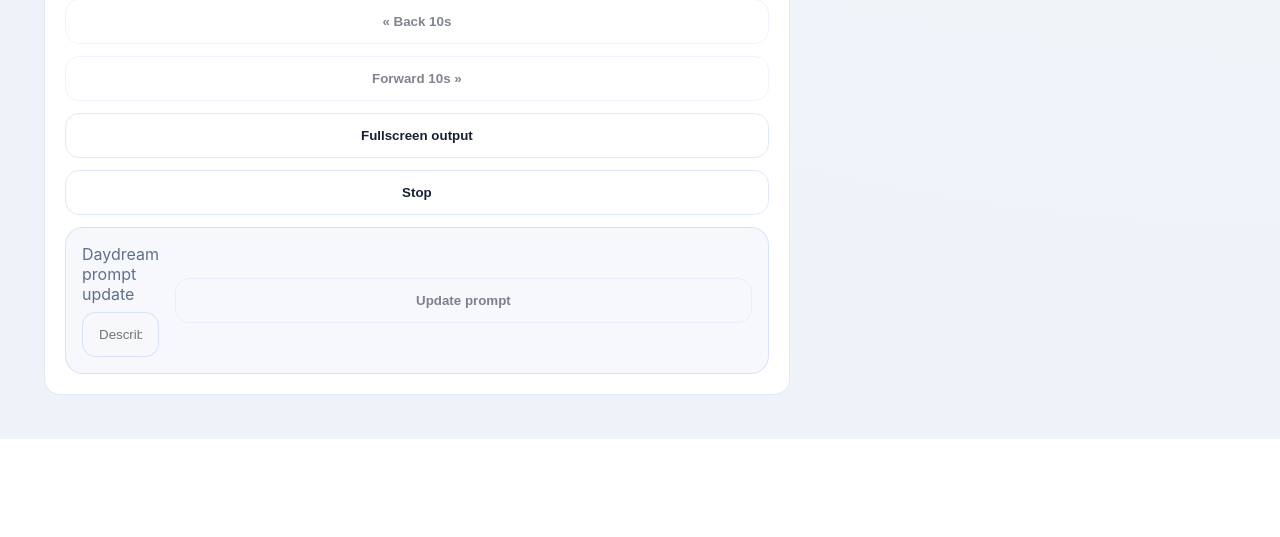
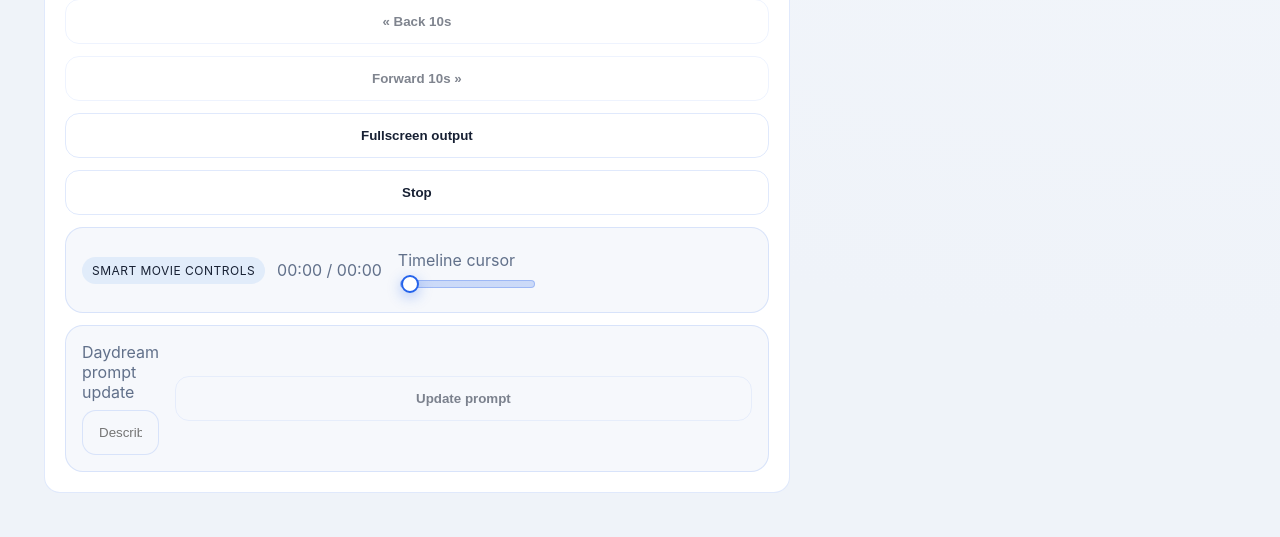
Before and after one commit to Gigibit/lamialux, a Django app: page /movie in a window 1280 px wide. Shown: the part 1766-2303 px from the top of the page. Before the commit the page ends 2205 px from the top, so only its background shows below. Run offline with Django 5.2, Linux system fonts and the light colour scheme; some libraries are stand-ins or nearby versions.

Commit message:
Improve movie controls with timeline seek cursor

```diff
--- a/audiobook/static/audiobook/app.js
+++ b/audiobook/static/audiobook/app.js
@@ -9,6 +9,8 @@
   const movieForwardButton = document.getElementById('movie-forward');
   const moviePromptInput = document.getElementById('movie-daydream-prompt-update');
   const moviePromptSubmitButton = document.getElementById('movie-daydream-prompt-submit');
+  const movieSeekInput = document.getElementById('movie-seek');
+  const movieTimerEl = document.getElementById('movie-timer');
   const statusEl = document.getElementById('stream-status');
   const animationCanvas = document.getElementById('theia-canvas');
   const theiaFormSvg = document.getElementById('theia-form-deeper');
@@ -73,6 +75,7 @@
   let lipAxisMixBias = 0.5;
   let playbackToken = 0;
   let currentIndex = 0;
+  let isSeekingMovieTimeline = false;
   let cancelled = false;
   let youtubePlayer = null;
   let youtubePlayerReadyPromise = null;
@@ -1276,26 +1279,71 @@
     }
   };
 
-  const seekMovie = (deltaSeconds) => {
+  const formatMediaTime = (seconds) => {
+    if (!Number.isFinite(seconds) || seconds < 0) {
+      return '00:00';
+    }
+    const totalSeconds = Math.floor(seconds);
+    const hours = Math.floor(totalSeconds / 3600);
+    const minutes = Math.floor((totalSeconds % 3600) / 60);
+    const secs = totalSeconds % 60;
+    if (hours > 0) {
+      return `${String(hours).padStart(2, '0')}:${String(minutes).padStart(2, '0')}:${String(secs).padStart(2, '0')}`;
+    }
+    return `${String(minutes).padStart(2, '0')}:${String(secs).padStart(2, '0')}`;
+  };
+
+  const renderMovieTimeline = () => {
+    if (page !== 'movie') {
+      return;
+    }
+    const duration = Number.isFinite(movieSourcePlayer && movieSourcePlayer.duration) ? movieSourcePlayer.duration : 0;
+    const currentTime = Number.isFinite(movieSourcePlayer && movieSourcePlayer.currentTime) ? movieSourcePlayer.currentTime : 0;
+    if (movieTimerEl) {
+      movieTimerEl.textContent = `${formatMediaTime(currentTime)} / ${formatMediaTime(duration)}`;
+    }
+    if (!movieSeekInput || isSeekingMovieTimeline) {
+      return;
+    }
+    const safeDuration = duration > 0 ? duration : 1;
+    const progressPercent = Math.max(0, Math.min(100, (currentTime / safeDuration) * 100));
+    movieSeekInput.value = String(currentTime);
+    movieSeekInput.max = String(safeDuration);
+    movieSeekInput.style.setProperty('--seek-progress', `${progressPercent}%`);
+  };
+
+  const seekMovieToTime = (targetTimeSeconds, { fromCursor = false } = {}) => {
     if (page !== 'movie') {
       return;
     }
     if (!movieSourcePlayer) {
-      logger.error('Movie seek requested but the movie source player element is missing.', { deltaSeconds });
+      logger.error('Movie seek requested but the movie source player element is missing.', { targetTimeSeconds, fromCursor });
       setStatus('Movie seek is unavailable because the source player is missing.');
       return;
     }
     if (!Number.isFinite(movieSourcePlayer.duration) || movieSourcePlayer.duration <= 0) {
       logger.error('Movie seek requested before media metadata was available.', {
-        deltaSeconds,
+        targetTimeSeconds,
+        fromCursor,
         duration: movieSourcePlayer.duration,
       });
       setStatus('Movie metadata is not ready yet. Start playback first.');
       return;
     }
-    const targetTime = Math.max(0, Math.min(movieSourcePlayer.duration, movieSourcePlayer.currentTime + deltaSeconds));
+    const targetTime = Math.max(0, Math.min(movieSourcePlayer.duration, targetTimeSeconds));
     movieSourcePlayer.currentTime = targetTime;
-    setStatus(`Moved movie to ${Math.round(targetTime)}s.`);
+    renderMovieTimeline();
+    setStatus(fromCursor ? `Timeline cursor moved to ${formatMediaTime(targetTime)}.` : `Moved movie to ${formatMediaTime(targetTime)}.`);
+  };
+
+  const seekMovie = (deltaSeconds) => {
+    if (!movieSourcePlayer) {
+      logger.error('Movie step seek failed because the movie source player element is missing.', { deltaSeconds });
+      setStatus('Movie seek is unavailable because the source player is missing.');
+      return;
+    }
+    const currentTime = Number.isFinite(movieSourcePlayer.currentTime) ? movieSourcePlayer.currentTime : 0;
+    seekMovieToTime(currentTime + deltaSeconds);
   };
 
   const submitMoviePromptUpdate = async () => {
@@ -1425,6 +1473,40 @@
   if (movieForwardButton) {
     movieForwardButton.addEventListener('click', () => { seekMovie(10); });
   }
+  if (movieSourcePlayer && page === 'movie') {
+    movieSourcePlayer.addEventListener('loadedmetadata', () => {
+      renderMovieTimeline();
+    });
+    movieSourcePlayer.addEventListener('timeupdate', () => {
+      renderMovieTimeline();
+    });
+    movieSourcePlayer.addEventListener('durationchange', () => {
+      renderMovieTimeline();
+    });
+  }
+  if (movieSeekInput) {
+    movieSeekInput.addEventListener('pointerdown', () => {
+      isSeekingMovieTimeline = true;
+    });
+    movieSeekInput.addEventListener('pointerup', () => {
+      isSeekingMovieTimeline = false;
+      seekMovieToTime(Number(movieSeekInput.value), { fromCursor: true });
+    });
+    movieSeekInput.addEventListener('input', () => {
+      const scrubTime = Number(movieSeekInput.value);
+      const duration = Number.isFinite(movieSourcePlayer && movieSourcePlayer.duration) ? movieSourcePlayer.duration : 0;
+      const safeDuration = duration > 0 ? duration : Number(movieSeekInput.max || 1);
+      const progressPercent = Math.max(0, Math.min(100, (scrubTime / safeDuration) * 100));
+      movieSeekInput.style.setProperty('--seek-progress', `${progressPercent}%`);
+      if (movieTimerEl) {
+        movieTimerEl.textContent = `${formatMediaTime(scrubTime)} / ${formatMediaTime(duration)}`;
+      }
+    });
+    movieSeekInput.addEventListener('change', () => {
+      isSeekingMovieTimeline = false;
+      seekMovieToTime(Number(movieSeekInput.value), { fromCursor: true });
+    });
+  }
   if (moviePromptInput && !moviePromptInput.value && initialPrompt) {
     moviePromptInput.value = initialPrompt;
   }
@@ -1443,6 +1525,7 @@
   }
 
   prepareNarrativeSourceVideo();
+  renderMovieTimeline();
   setOverlay('LamiaLux ready', page === 'music' ? 'Search a track to prepare the visual music canvas.' : (page === 'movie' ? 'Upload an MP4 to stream the movie directly over WHIP/WHEP.' : 'Search, download, and read to start the book canvas.'));
   maybeAutoReadBook();
 })();
--- a/audiobook/static/audiobook/style.css
+++ b/audiobook/static/audiobook/style.css
@@ -156,6 +156,52 @@ button:disabled {
   margin-top: 16px;
   flex-wrap: wrap;
 }
+
+.movie-controller {
+  margin-top: 12px;
+  display: grid;
+  gap: 10px;
+  background: linear-gradient(120deg, rgba(37, 99, 235, 0.08), rgba(96, 165, 250, 0.18));
+  border-color: rgba(37, 99, 235, 0.22);
+}
+.movie-controller__header {
+  display: flex;
+  justify-content: space-between;
+  gap: 12px;
+  align-items: center;
+}
+.movie-controller__header .eyebrow {
+  margin: 0;
+}
+.movie-controller__seek-label {
+  display: grid;
+  gap: 8px;
+}
+.movie-controller__seek {
+  appearance: none;
+  height: 8px;
+  border-radius: 999px;
+  padding: 0;
+  background: linear-gradient(90deg, #2563eb var(--seek-progress, 0%), rgba(37, 99, 235, 0.2) var(--seek-progress, 0%));
+  border: 1px solid rgba(37, 99, 235, 0.28);
+}
+.movie-controller__seek::-webkit-slider-thumb {
+  appearance: none;
+  width: 18px;
+  height: 18px;
+  border-radius: 50%;
+  background: #ffffff;
+  border: 2px solid #2563eb;
+  box-shadow: 0 4px 14px rgba(37, 99, 235, 0.35);
+}
+.movie-controller__seek::-moz-range-thumb {
+  width: 18px;
+  height: 18px;
+  border-radius: 50%;
+  background: #ffffff;
+  border: 2px solid #2563eb;
+  box-shadow: 0 4px 14px rgba(37, 99, 235, 0.35);
+}
 .movie-prompt-controls {
   margin-top: 12px;
   align-items: end;
--- a/audiobook/templates/audiobook/home.html
+++ b/audiobook/templates/audiobook/home.html
@@ -223,6 +223,25 @@
             <button type="button" id="stop-media" class="secondary">Stop</button>
           </div>
           {% if page == 'movie' %}
+            <div class="movie-controller panel-subsection" id="movie-controller">
+              <div class="movie-controller__header">
+                <p class="eyebrow">Smart movie controls</p>
+                <p class="small" id="movie-timer">00:00 / 00:00</p>
+              </div>
+              <label for="movie-seek" class="movie-controller__seek-label">
+                <span class="small">Timeline cursor</span>
+                <input
+                  id="movie-seek"
+                  class="movie-controller__seek"
+                  type="range"
+                  min="0"
+                  max="1000"
+                  step="0.1"
+                  value="0"
+                  {% if not stream %}disabled{% endif %}
+                />
+              </label>
+            </div>
             <div class="panel-subsection movie-prompt-controls">
               <label for="movie-daydream-prompt-update">
                 <span class="small">Daydream prompt update</span>
```
